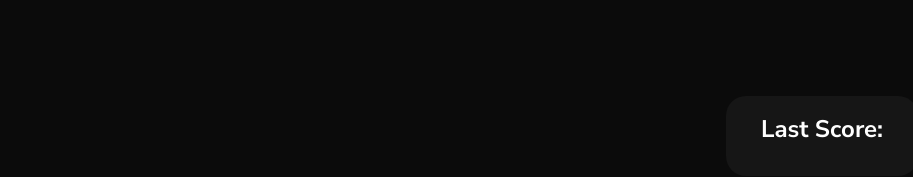
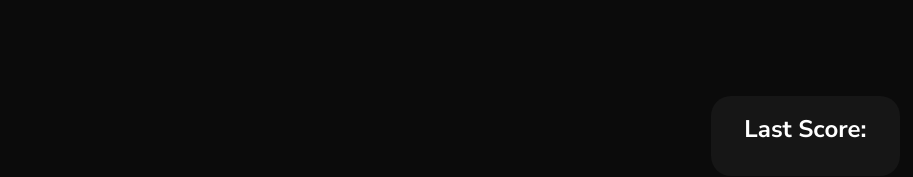
Before and after one commit to eusolomax/ClickFast-Angular-MiniGame, an Angular app: page / in a window 1280 px wide. Shown: the part 575-752 px from the top of the page, without its empty margins (362-1275 px from the left). Built offline with nearby package versions, Linux system fonts and the light colour scheme.

Commit message:
hotfix Flex Score Board Div

```diff
--- a/src/app/css/start.component.css
+++ b/src/app/css/start.component.css
@@ -126,4 +126,5 @@ input {
     height: auto;
     justify-content: flex-end;
     align-items: flex-end;
+    padding-right: 18px;
 }
```
